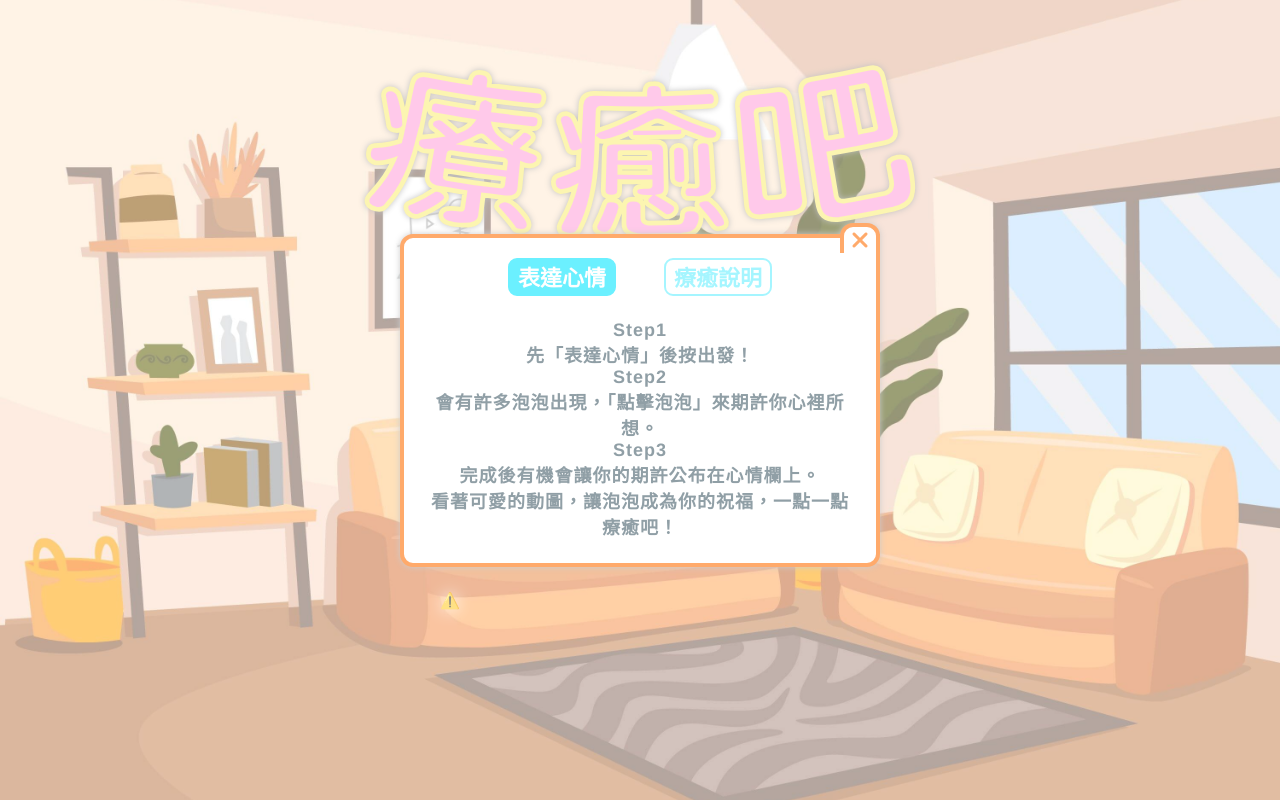
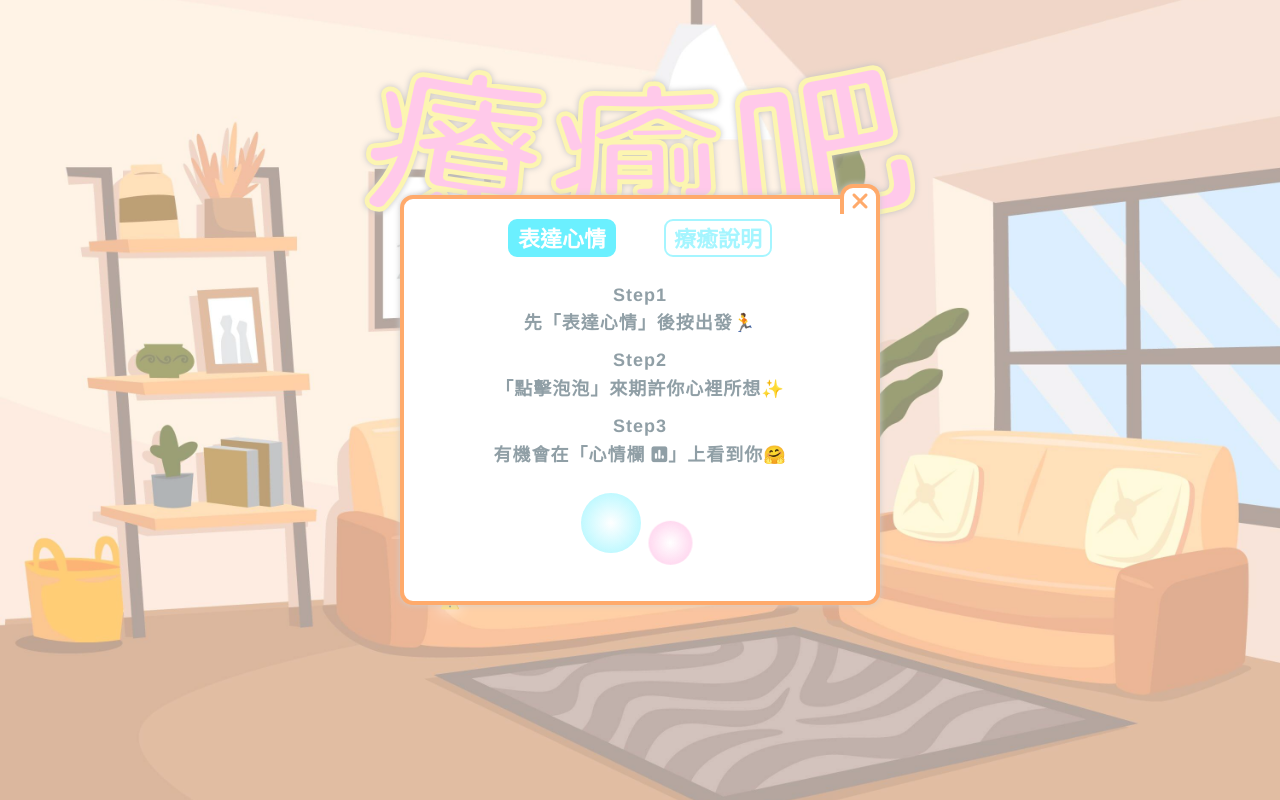
Before and after one commit to ya95123/healingboard, a website with bundled scripts: page public/index.html in a window 1280 px wide. Built offline with nearby package versions, Linux system fonts and the light colour scheme; no server answers.

Commit message:
illustrate board temp

```diff
--- a/public/css/scss/index.scss
+++ b/public/css/scss/index.scss
@@ -264,6 +264,42 @@ img {
   font-size: $fs-s;
   letter-spacing: 1px;
   text-align: center;
+
+  .text-illustrate {
+    margin: 0 0 8px;
+    line-height: 1.6;
+  }
+
+  .demo-frame {
+    width: 100%;
+    height: 100px;
+    position: relative;
+  }
+
+  .demo-bubble {
+    border-radius: 50%;
+    position: absolute;
+    animation: demoBubble infinite alternate linear;
+    will-change: transform;
+
+    &:nth-child(1) {
+      width: 60px;
+      height: 60px;
+      background: radial-gradient(#6bf0ff00, #6bf0ff99);
+      left: 36%;
+      top: 16%;
+      animation-duration: 1s;
+    }
+
+    &:nth-child(2) {
+      width: 45px;
+      height: 45px;
+      background: radial-gradient(#6bf0ff00, #ffa5db99);
+      left: 52%;
+      top: 42%;
+      animation-duration: 1.5s;
+    }
+  }
 }
 
 #game {}
@@ -295,6 +331,16 @@ img {
 
   100% {
     width: 95%;
+  }
+}
+
+@keyframes demoBubble {
+  0% {
+    transform: scale(0.93) translateY(4px);
+  }
+
+  100% {
+    transform: scale(1) translateY(0px);
   }
 }
 
@@ -372,4 +418,23 @@ img {
       font-size: $fs-s;
     }
   }
+
+  #board-illustrate {
+    font-size: $fs-xs;
+
+    .text-illustrate {
+      margin: 0 0 6px;
+      line-height: 1.5;
+    }
+
+    .demo-bubble {
+      &:nth-child(1) {
+        left: 32%;
+      }
+
+      &:nth-child(2) {
+        left: 50%;
+      }
+    }
+  }
 }
--- a/public/index.html
+++ b/public/index.html
@@ -6,6 +6,7 @@
   <meta http-equiv="X-UA-Compatible" content="IE=edge">
   <meta name="viewport" content="width=device-width, initial-scale=1.0">
   <title>療癒吧！</title>
+  <!-- 看著可愛的動圖，讓泡泡成為你的祝福，一點一點療癒吧！ -->
   <!-- style -->
   <link rel="stylesheet" href="css/index.css">
   <!-- font-icon -->
@@ -17,7 +18,7 @@
   <div id="bg"></div>
 
   <!-- *popup -->
-  <div id="popup-frame">
+  <div id="popup-frame" class="noned">
     <!-- *心情表達/遊戲說明 -->
     <div id="startInit" class="popup">
       <!-- close -->
@@ -68,12 +69,24 @@
           </div>
         </div>
 
-        <div id="board-illustrate">
+        <div id="board-illustrate" class="noned">
           <div class="block">
-            <p>Step1<br>先「表達心情」後按出發！</p>
-            <p>Step2<br>會有許多泡泡出現，「點擊泡泡」來期許你心裡所想。</p>
-            <p>Step3<br>完成後有機會讓你的期許公布在心情欄上。</p>
-            <p>看著可愛的動圖，讓泡泡成為你的祝福，一點一點療癒吧！</p>
+            <p class="text-illustrate">
+              Step1<br>
+              先「表達心情」後按出發🏃
+            </p>
+            <p class="text-illustrate">
+              Step2<br>
+              「點擊泡泡」來期許你心裡所想✨
+            </p>
+            <p class="text-illustrate">
+              Step3<br>
+              有機會在「<span>心情欄 <i class="fa-solid fa-square-poll-vertical"></i></span>」上看到你🤗
+            </p>
+            <div class="demo-frame">
+              <div class="demo-bubble"></div>
+              <div class="demo-bubble"></div>
+            </div>
           </div>
         </div>
 
@@ -95,6 +108,7 @@
       </button>
       <!-- *心情欄 -->
       <button id="board" class="btn-index">
+        <!-- <i class="fa-solid fa-heart"></i> -->
         <i class="fa-solid fa-square-poll-vertical"></i>
       </button>
     </div>
```
Also changed, not shown: public/css/index.css, public/css/index.min.css.
